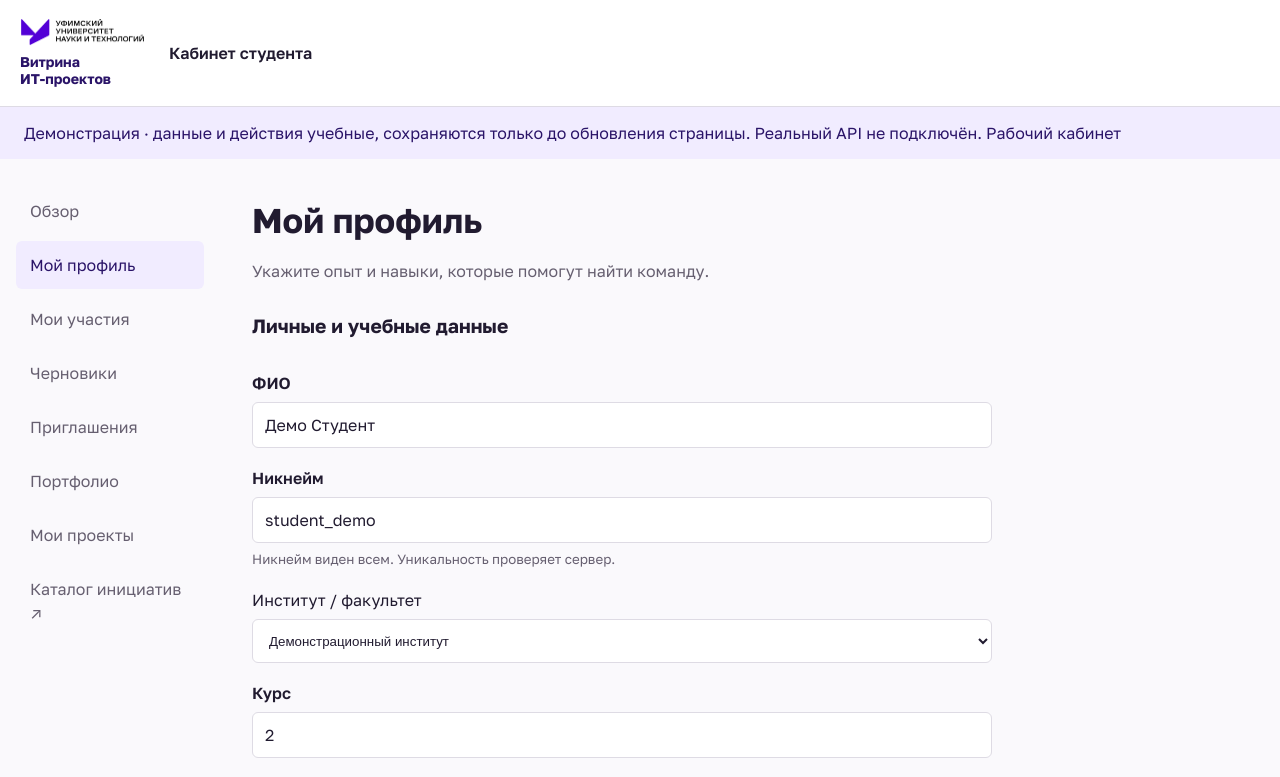
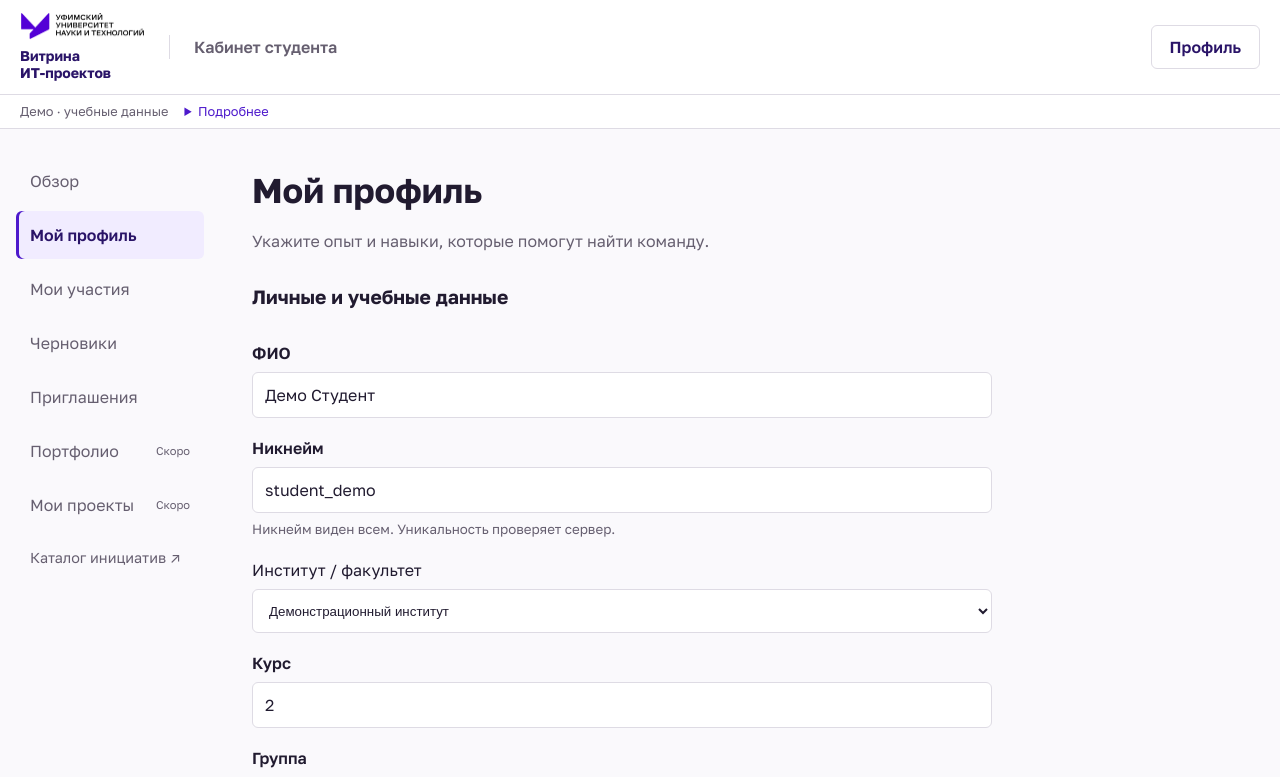
Before and after one commit to QualiMeter/Vitrina-proectov, a React (Vite) app in the folder frontend/: page /demo/student/profile in a window 1280 px wide. Shown: the top 777 px of the page. Built offline with nearby package versions, Linux system fonts and the light colour scheme.

Commit message:
fix(student-shell): compact header, keyboard navigation and clear server pagination

```diff
--- a/frontend/src/features/student/shared.tsx
+++ b/frontend/src/features/student/shared.tsx
@@ -1,4 +1,4 @@
-import { useContext, useEffect, useState, type ReactNode } from "react";
+import { useContext, useEffect, useRef, useState, type ReactNode } from "react";
 import { Link, Outlet, useLocation } from "react-router-dom";
 import { ApiError } from "../../api/client";
 import { Brand } from "../../components/layout/Brand";
@@ -112,8 +112,10 @@ export function Pager({
   pageSize?: number;
   onPage: (value: number) => void;
 }) {
+  const pages = Math.max(1, Math.ceil(total / Math.max(1, pageSize)));
+  if (pages <= 1) return null;
   return (
-    <nav className="student-actions" aria-label="Страницы списка">
+    <nav className="student-actions student-pager" aria-label="Страницы списка">
       <Button
         variant="secondary"
         disabled={page <= 1}
@@ -122,11 +124,11 @@ export function Pager({
         Назад
       </Button>
       <span>
-        Страница {page} · всего {total}
+        Страница {page} из {pages}
       </span>
       <Button
         variant="secondary"
-        disabled={page * pageSize >= total}
+        disabled={page >= pages}
         onClick={() => onPage(page + 1)}
       >
         Далее
@@ -143,6 +145,22 @@ export function StudentRoot({ demo = false }: { demo?: boolean }) {
   const { data: sessionData, reload: reloadSession } = session;
   const base = demo ? "/demo/student" : "/student";
   const [menu, setMenu] = useState(false);
+  const menuButton = useRef<HTMLButtonElement>(null);
+  const nav = useRef<HTMLElement>(null);
+  useEffect(() => {
+    if (!menu) return;
+    const close = (event: KeyboardEvent) => {
+      if (event.key === "Escape") {
+        setMenu(false);
+        menuButton.current?.focus();
+      }
+    };
+    window.addEventListener("keydown", close);
+    nav.current
+      ?.querySelector<HTMLAnchorElement>('a[aria-current="page"]')
+      ?.focus();
+    return () => window.removeEventListener("keydown", close);
+  }, [menu]);
   useEffect(() => {
     if (demo) return;
     const verify = () => {
@@ -165,55 +183,93 @@ export function StudentRoot({ demo = false }: { demo?: boolean }) {
   useEffect(() => {
     setMenu(false);
   }, [location.pathname]);
-  const links = [
-    ["", "Обзор"],
-    ["/profile", "Мой профиль"],
-    ["/participations", "Мои участия"],
-    ["/drafts", "Черновики"],
-    ["/invitations", "Приглашения"],
-    ["/portfolio", "Портфолио"],
-    ["/projects", "Мои проекты"],
+  const links: [string, string, boolean][] = [
+    ["", "Обзор", false],
+    ["/profile", "Мой профиль", false],
+    ["/participations", "Мои участия", false],
+    ["/drafts", "Черновики", false],
+    ["/invitations", "Приглашения", false],
+    ["/portfolio", "Портфолио", true],
+    ["/projects", "Мои проекты", true],
   ];
   return (
     <div className="student-app">
       <header className="student-header">
-        <Brand compact />
-        <span>Кабинет студента</span>
-        <Button
-          variant="secondary"
+        <div className="student-header-brand">
+          <Brand compact />
+          <span className="student-header-context">Кабинет студента</span>
+        </div>
+        <Link
+          className="button button--secondary student-header-profile"
+          to={`${base}/profile`}
+        >
+          Профиль
+        </Link>
+        <button
+          ref={menuButton}
+          className="button button--secondary student-menu-toggle"
+          aria-label="Разделы"
           aria-expanded={menu}
           aria-controls="student-nav"
           onClick={() => setMenu(!menu)}
         >
-          Разделы
-        </Button>
+          <svg
+            width="22"
+            height="22"
+            viewBox="0 0 24 24"
+            aria-hidden="true"
+            fill="none"
+            stroke="currentColor"
+            strokeWidth="2"
+          >
+            <path
+              d={menu ? "M6 6l12 12M18 6L6 18" : "M4 6h16M4 12h16M4 18h16"}
+            />
+          </svg>
+        </button>
       </header>
       {demo && (
-        <p className="student-demo" role="status">
-          Демонстрация · данные и действия учебные, сохраняются только до
-          обновления страницы. Реальный API не подключён.{" "}
-          <Link to="/student">Рабочий кабинет</Link>
-        </p>
+        <aside className="student-demo" aria-label="Демонстрационный режим">
+          <span>Демо · учебные данные</span>
+          <details>
+            <summary>Подробнее</summary>
+            <p>
+              Данные и действия учебные, сохраняются до обновления страницы.
+              Реальный API не подключён.{" "}
+              <Link to="/student">Рабочий кабинет</Link>
+            </p>
+          </details>
+        </aside>
       )}
       <div className="student-shell">
         <nav
+          ref={nav}
           id="student-nav"
           aria-label="Кабинет студента"
           className={menu ? "student-nav is-open" : "student-nav"}
         >
-          {links.map(([to, title]) => (
+          {links.map(([to, title, upcoming]) => (
             <Link
               key={to}
               aria-current={
-                location.pathname === base + to ? "page" : undefined
+                location.pathname === base + to ||
+                (to && location.pathname.startsWith(base + to + "/"))
+                  ? "page"
+                  : undefined
               }
               to={base + to}
             >
-              {title}
+              <span>{title}</span>
+              {upcoming && <small aria-hidden="true">Скоро</small>}
             </Link>
           ))}
           <Link to={demo ? "/demo/student-projects" : "/student-projects"}>
-            Каталог инициатив ↗
+            <span>
+              Каталог инициатив{" "}
+              <span className="student-nav-arrow" aria-hidden="true">
+                ↗
+              </span>
+            </span>
           </Link>
         </nav>
         <main className="student-main">
--- a/frontend/src/features/student/student.css
+++ b/frontend/src/features/student/student.css
@@ -307,3 +307,249 @@
     display: none;
   }
 }
+
+/* Student cabinet review: shared tokens, compact navigation and readable forms. */
+.student-header {
+  justify-content: space-between;
+  min-height: 80px;
+  padding-block: 12px;
+}
+.student-header-brand {
+  display: flex;
+  align-items: center;
+  gap: 24px;
+  min-width: 0;
+}
+.student-header-context {
+  padding-left: 24px;
+  border-left: 1px solid var(--line);
+  font-weight: 600;
+  color: var(--muted);
+}
+.student-header .student-menu-toggle {
+  display: none;
+  padding: 10px;
+  min-width: 44px;
+  min-height: 44px;
+}
+.student-nav a {
+  display: flex;
+  align-items: center;
+  gap: 8px;
+  min-width: 0;
+}
+.student-nav a > span {
+  min-width: 0;
+}
+.student-nav a > small {
+  margin-left: auto;
+  font-size: 0.7rem;
+  color: var(--muted);
+}
+.student-nav a[aria-current="page"] {
+  font-weight: 600;
+  box-shadow: inset 3px 0 var(--brand);
+}
+.student-nav a:last-child {
+  white-space: nowrap;
+  font-size: 0.9rem;
+}
+.student-nav-arrow {
+  display: inline-block;
+}
+.student-demo {
+  display: flex;
+  gap: 16px;
+  align-items: baseline;
+  flex-wrap: wrap;
+  padding: 7px max(20px, calc((100vw - 1400px) / 2));
+  font-size: 0.8rem;
+  background: var(--surface);
+  border-bottom: 1px solid var(--line);
+  color: var(--muted);
+}
+.student-demo details {
+  min-width: 0;
+  flex: 1;
+}
+.student-demo summary {
+  cursor: pointer;
+  width: fit-content;
+  color: var(--brand);
+}
+.student-demo details p {
+  max-width: 700px;
+  margin-block: 8px;
+}
+.student-welcome {
+  display: flex;
+  justify-content: space-between;
+  align-items: center;
+  gap: 16px;
+  flex-wrap: wrap;
+  margin-block: 24px;
+}
+.student-welcome h2 {
+  margin-bottom: 0;
+}
+.student-metrics {
+  display: grid;
+  grid-template-columns: repeat(3, minmax(0, 1fr));
+  gap: 16px;
+}
+.student-metrics .card {
+  display: grid;
+  gap: 4px;
+}
+.student-metrics strong {
+  font-size: 1.8rem;
+  color: var(--brand-dark);
+}
+.student-metrics span {
+  color: var(--muted);
+  font-size: 0.9rem;
+}
+.student-dashboard-list {
+  padding: 0;
+  margin: 16px 0 24px;
+  list-style: none;
+  display: grid;
+  gap: 16px;
+}
+.student-dashboard-list li {
+  display: grid;
+  gap: 6px;
+}
+.student-dashboard-list span:not(.badge),
+.student-dashboard-list time {
+  font-size: 0.9rem;
+  color: var(--muted);
+}
+.student-dashboard-list .badge {
+  width: fit-content;
+}
+.student-main h2,
+.student-main p,
+.student-main strong,
+.student-main a {
+  overflow-wrap: anywhere;
+}
+.student-profile-section {
+  padding: 20px;
+  border: 1px solid var(--line);
+  border-radius: var(--radius-md);
+  background: var(--surface);
+  min-width: 0;
+}
+section.student-profile-section {
+  display: grid;
+  gap: 16px;
+}
+.student-profile-section > summary {
+  font-weight: 600;
+  cursor: pointer;
+  font-size: 1.05rem;
+  min-height: 28px;
+}
+.student-profile-section[open] > summary {
+  margin-bottom: 20px;
+}
+.student-profile-section > .field,
+.student-profile-section > fieldset,
+.student-profile-section > .button {
+  margin-block: 12px;
+}
+.student-save-bar {
+  position: sticky;
+  bottom: 12px;
+  z-index: 2;
+  display: flex;
+  justify-content: space-between;
+  align-items: center;
+  flex-wrap: wrap;
+  gap: 12px;
+  padding: 16px;
+  border: 1px solid var(--line);
+  border-radius: var(--radius-md);
+  background: var(--surface);
+  box-shadow: 0 4px 24px #20133514;
+}
+.student-save-bar > span {
+  font-size: 0.85rem;
+  color: var(--muted);
+}
+.student-leave-dialog {
+  width: min(440px, calc(100vw - 32px));
+  max-height: calc(100dvh - 32px);
+  overflow: auto;
+  border: 1px solid var(--line);
+  border-radius: var(--radius-md);
+  padding: 24px;
+  background: var(--surface);
+  color: var(--ink);
+}
+.student-leave-dialog::backdrop {
+  background: #17111f80;
+}
+.student-participation-actions .button {
+  min-height: 48px;
+}
+.student-tags .badge {
+  font-size: 0.82rem;
+  padding: 5px 9px;
+  line-height: 1.4;
+}
+.student-pager {
+  justify-content: space-between;
+}
+@media (max-width: 760px) {
+  .student-header {
+    min-height: 66px;
+    padding: 8px 16px;
+  }
+  .student-header-context,
+  .student-header .student-header-profile,
+  .student-header .brand__service {
+    display: none;
+  }
+  .student-header .brand img {
+    width: 140px;
+    height: auto;
+  }
+  .student-header .student-menu-toggle {
+    display: inline-flex;
+  }
+  .student-nav a {
+    min-height: 44px;
+  }
+  .student-demo {
+    padding: 6px 16px;
+    gap: 12px;
+    font-size: 0.75rem;
+  }
+  .student-metrics {
+    gap: 8px;
+  }
+  .student-metrics .card {
+    padding: 12px;
+  }
+  .student-metrics strong {
+    font-size: 1.5rem;
+  }
+  .student-metrics span {
+    font-size: 0.75rem;
+  }
+  .student-main .student-profile-section {
+    padding: 16px;
+  }
+  .student-save-bar {
+    bottom: 8px;
+    padding: 12px;
+  }
+  .student-save-bar .button {
+    width: 100%;
+  }
+  .student-participation-actions .button {
+    width: 100%;
+  }
+}
```
Also changed, not shown: frontend/src/features/student/ParticipationsPage.tsx (+8 -2 lines).
